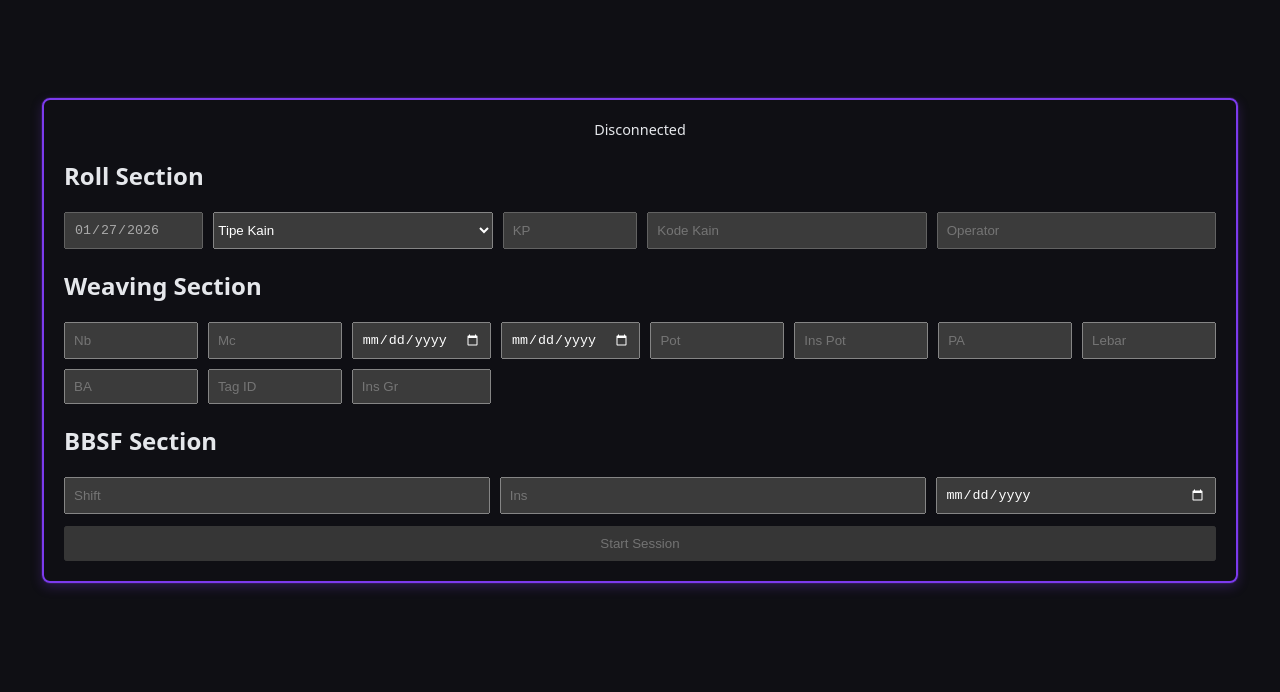
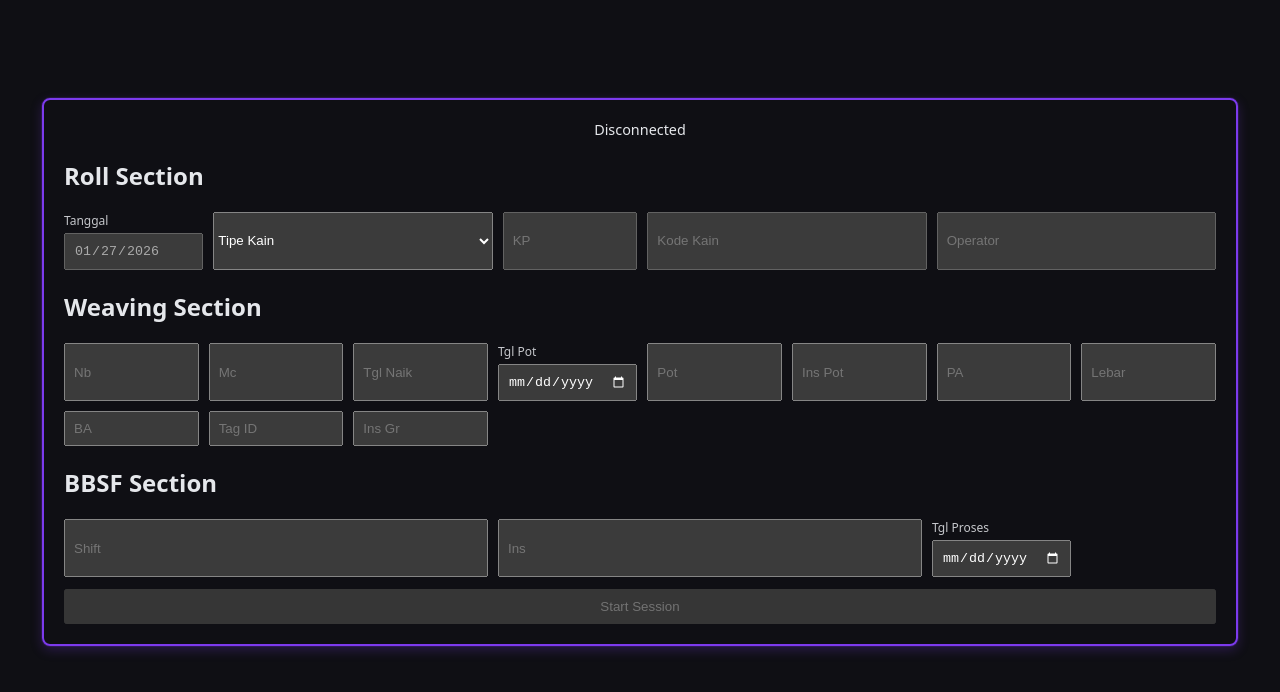
Before and after one commit to corvus-rex/textile-quality-control, a plain HTML site: page index.html in a window 1280 px wide. Shown: the part 82-774 px from the top of the page. Drawn offline with Linux system fonts and the light colour scheme.

Commit message:
Fixed date fields

```diff
--- a/css/styles.css
+++ b/css/styles.css
@@ -572,3 +572,14 @@ input, button {
 .new-session-btn:active {
   transform: translateY(1px);
 }
+
+.field {
+  display: flex;
+  flex-direction: column;
+  gap: 4px;
+}
+
+.field label {
+  font-size: 12px;
+  opacity: 0.85;
+}
--- a/index.html
+++ b/index.html
@@ -15,7 +15,11 @@
 
       <h2 id="roll-header">Roll Section</h2>
       <div class="grid-2" id="roll-section">
-          <input id="dateField" type="date" disabled>
+
+          <div class="field">
+            <label for="dateField">Tanggal</label>
+            <input id="dateField" type="date" disabled>
+          </div>
           <select id="typeField">
             <option value="">Tipe Kain</option>
             <option value="Sinaran">Sinaran</option>
@@ -33,8 +37,13 @@
       <div class="grid-2" id="weaving-section">
         <input id="nbField" type="number" placeholder="Nb">
         <input id="mcField" type="text" placeholder="Mc">
-        <input id="tglNaikField" type="date" placeholder="Tgl Naik">
-        <input id="tglPotField" type="date" placeholder="Tgl Pot">
+        <input id="tglNaikField" type="text" placeholder="Tgl Naik">
+
+        <div class="field">
+          <label for="tglPotField">Tgl Pot</label>
+          <input id="tglPotField" type="date" placeholder="Tgl Pot">
+        </div>
+
         <input id="potField" type="text" placeholder="Pot">
         <input id="insPotField" type="text" placeholder="Ins Pot">
         <input id="paField" type="number" step="0.01" placeholder="PA">
@@ -49,7 +58,12 @@
       <div class="grid-2" id="bbsf-section">
         <input id="shiftField" type="text" placeholder="Shift">
         <input id="insField" type="text" placeholder="Ins">
-        <input id="tglProsesField" type="date" placeholder="Tgl Proses">
+
+        <div class="field">
+          <label for="tglProsesField">Tgl Proses</label>
+          <input id="tglProsesField" type="date" placeholder="Tgl Proses">
+        </div>
+
       </div>
 
       <button id="startBtn" disabled>Start Session</button>
```
